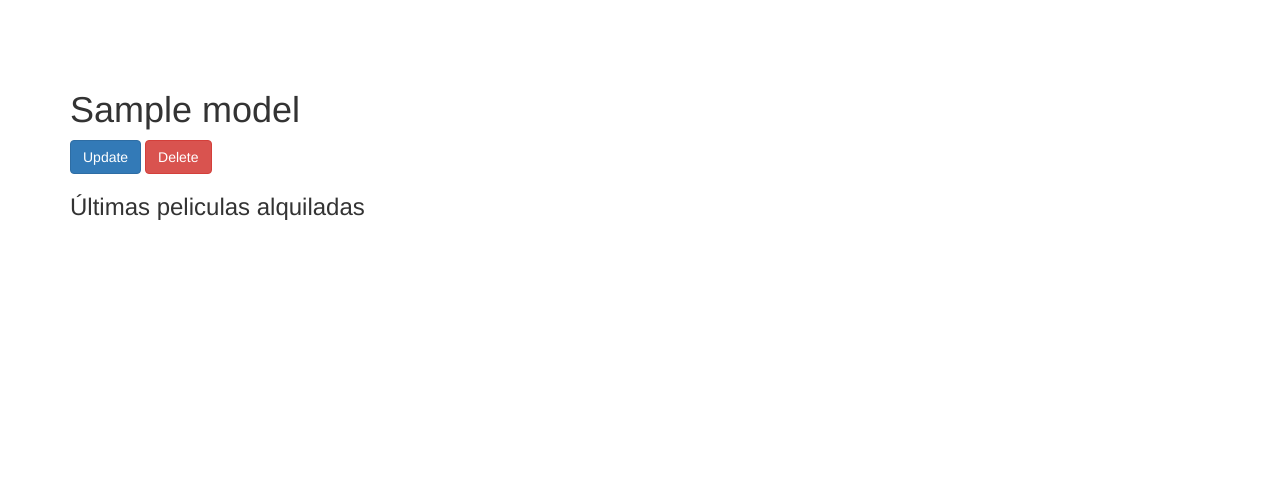
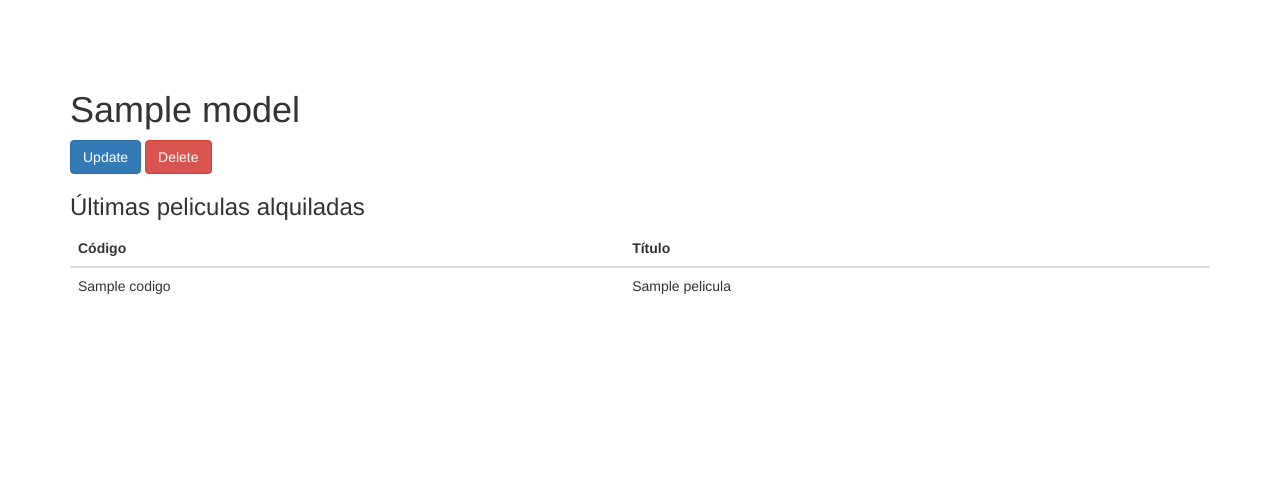
Before and after one commit to ricpelo/videoguay, a Yii app: template views/socios/view.php in a window 1280 px wide. Shown: the top 493 px of the page. Run offline with PHP 8.4 and a stand-in for Yii, Linux system fonts and the light colour scheme; the template is opened without the code that fills it: most values are stand-ins (such as "Sample title", 1, 10 or a date in 2020); data that the repository does not hold is empty; some libraries are stand-ins or nearby versions.

Commit message:
Lo pinta bien

```diff
--- a/views/socios/view.php
+++ b/views/socios/view.php
@@ -1,5 +1,7 @@
 <?php
 
+use yii\data\ActiveDataProvider;
+use yii\grid\GridView;
 use yii\helpers\Html;
 use yii\widgets\DetailView;
 
@@ -38,4 +40,24 @@ $this->params['breadcrumbs'][] = $this->title;
 
     <h3>Últimas peliculas alquiladas</h3>
 
+    <?= GridView::widget([
+        'dataProvider' => new ActiveDataProvider([
+            'query' => $peliculas,
+            'pagination' => false,
+            'sort' => false,
+        ]),
+    ]) ?>
+
+    <table class="table">
+        <thead>
+            <th>Código</th>
+            <th>Título</th>
+        </thead>
+        <?php foreach ($peliculas->all() as $pelicula): ?>
+            <tr>
+                <td><?= Html::encode($pelicula->codigo) ?></td>
+                <td><?= Html::encode($pelicula->titulo) ?></td>
+            </tr>
+        <?php endforeach ?>
+    </table>
 </div>
```
Also changed, not shown: controllers/SociosController.php (+3 -4 lines).
